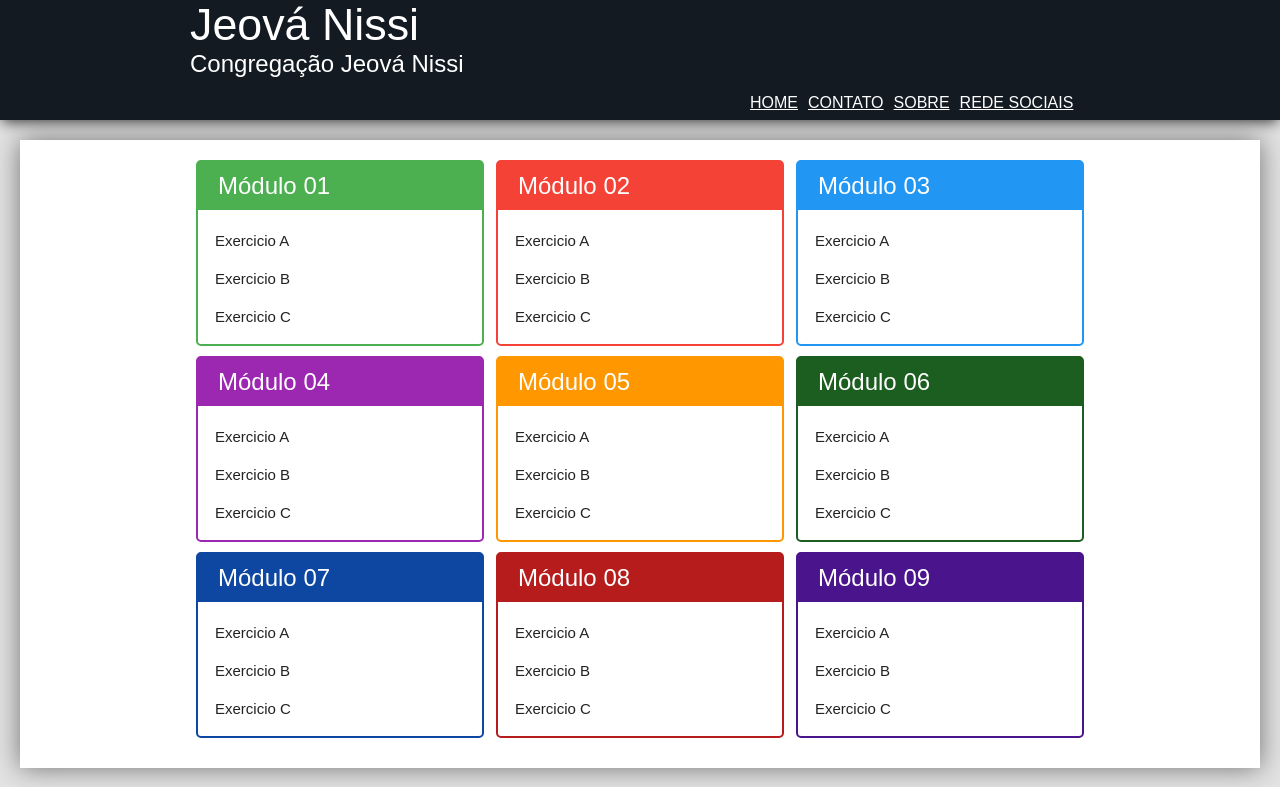
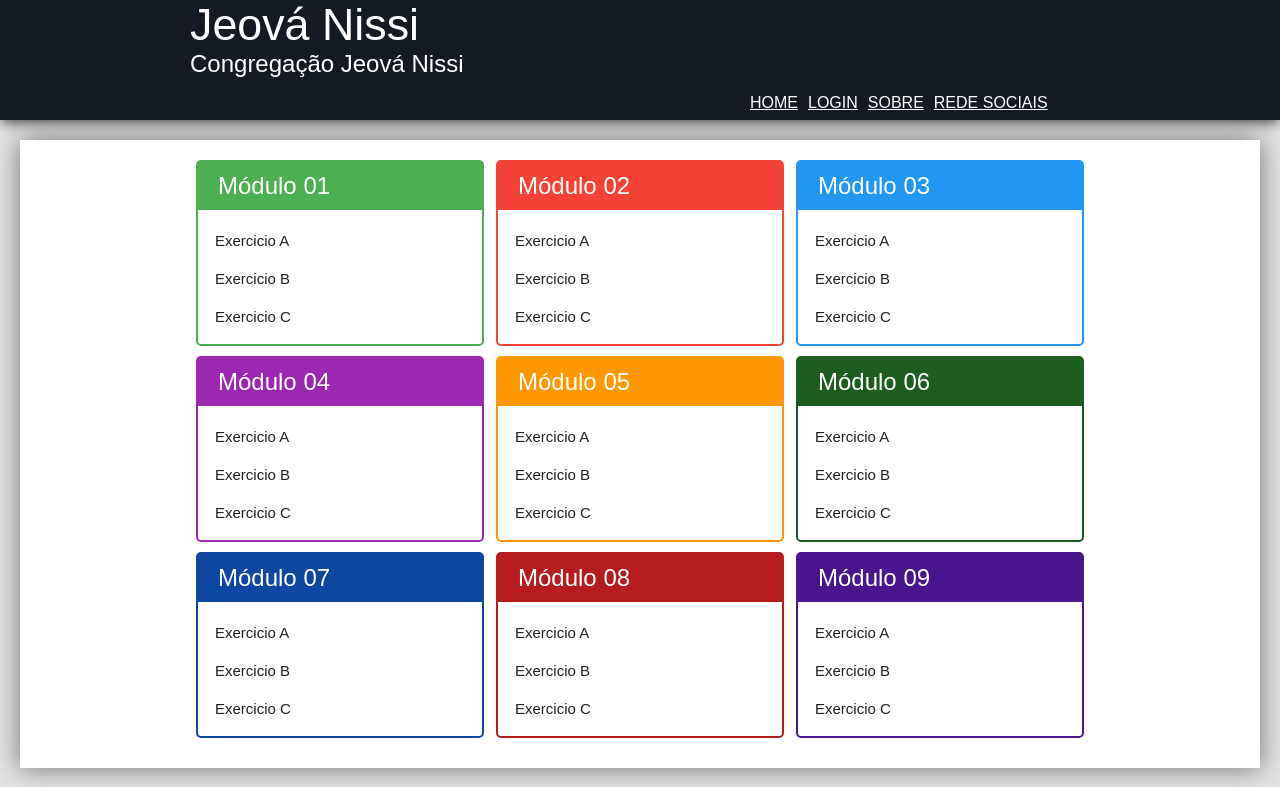
Before and after one commit to willians3pk/PrimeiroSite-HTML-CSS, a PHP site: page / in a window 1280 px wide. Shown: the top 787 px of the page. Run offline with PHP 8.4, Linux system fonts and the light colour scheme.

Commit message:
meu primeiro comit

```diff
--- a/index.php
+++ b/index.php
@@ -36,6 +36,7 @@
 
         .menu ul li a{
             color: white;
+
         }
 
         .modulos {
@@ -58,7 +59,7 @@
             <div class="menu">
                 <ul>
                     <li><a href="#">HOME</a></li>
-                    <li><a href="#">CONTATO</a></li>
+                    <li><a href="#">LOGIN</a></li>
                     <li><a href="#">SOBRE</a></li>
                     <li><a href="#">REDE SOCIAIS</a></li>
                 </ul>
```
